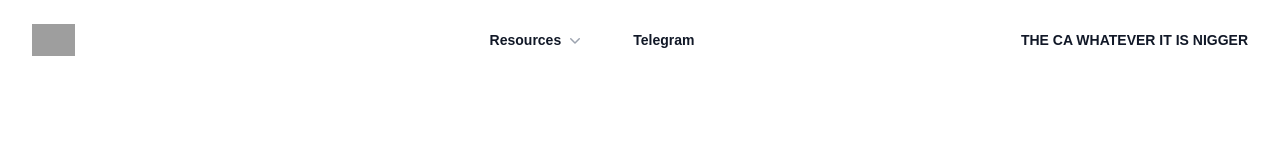
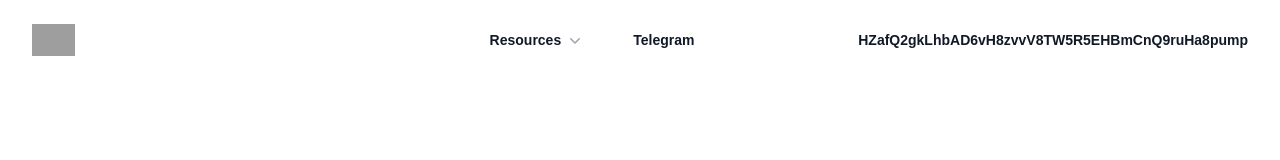
Before and after one commit to rebebeb/vv, a Next.js app: page / in a window 1280 px wide. Shown: the top 160 px of the page. Built offline with nearby package versions, Linux system fonts and the light colour scheme; grey boxes are pictures that could not be loaded.

Commit message:
Update hero.tsx

```diff
--- a/app/hero.tsx
+++ b/app/hero.tsx
@@ -78,7 +78,7 @@ export default function Hero() {
         <div className="hidden lg:flex lg:flex-1 lg:justify-end">
           {/* Display as text instead of link */}
           <span className="text-sm/6 font-semibold text-gray-900">
-            THE CA WHATEVER IT IS NIGGER
+            HZafQ2gkLhbAD6vH8zvvV8TW5R5EHBmCnQ9ruHa8pump
           </span>
         </div>
       </nav>
```
